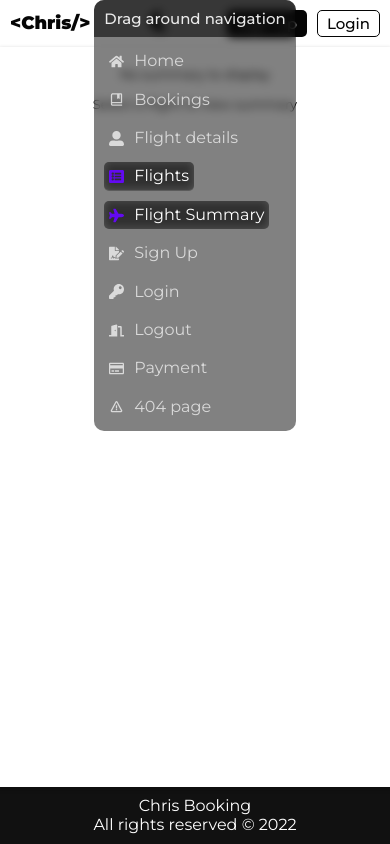
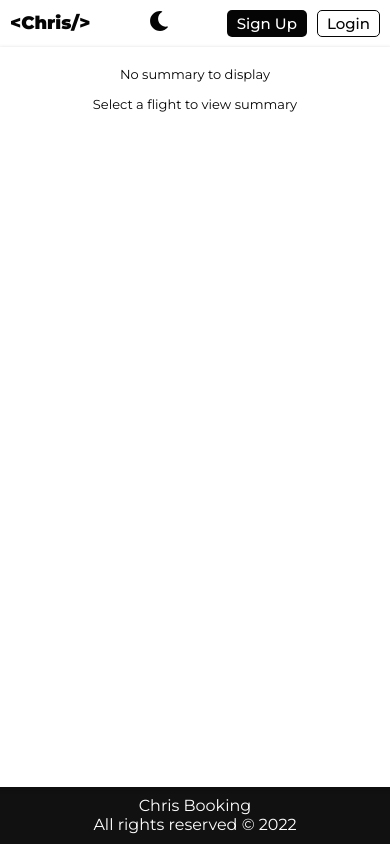
Before and after one commit to Davydx7/Markdown-to-Html-Parser, a React (Create React App) app: page /flights/1 in a window 390 px wide. Built offline with nearby package versions, Linux system fonts and the light colour scheme.

Commit message:
mobile responsive

```diff
--- a/src/components/BookedFlightItem/bookedItem.scss
+++ b/src/components/BookedFlightItem/bookedItem.scss
@@ -35,7 +35,7 @@
 	}
 }
 
-@media (max-width: 768px) {
+@media (max-width: 600px) {
 	.bookedFlightItem {
 		display: grid;
 		grid-template-columns: 1fr 1fr;
--- a/src/components/Button/button.scss
+++ b/src/components/Button/button.scss
@@ -64,7 +64,7 @@
 	}
 }
 
-@media (max-width: 768px) {
+@media (max-width: 600px) {
 	.button {
 		padding: 0.5rem 1rem;
 	}
--- a/src/components/FlightItem/flightItem.scss
+++ b/src/components/FlightItem/flightItem.scss
@@ -35,7 +35,7 @@
 	}
 }
 
-@media (max-width: 768px) {
+@media (max-width: 600px) {
 	.flightItem {
 		display: grid;
 		grid-template-columns: 1fr 1fr;
--- a/src/components/Navigation/navigation.scss
+++ b/src/components/Navigation/navigation.scss
@@ -22,7 +22,7 @@
 
 	&>.pages {
 		display: grid;
-		grid-template-columns: repeat(1, 1fr);
+		grid-template-columns: 1fr;
 		row-gap: 1rem;
 		column-gap: 1rem;
 		align-items: center;
@@ -62,6 +62,10 @@
 			}
 		}
 	}
+}
 
-
+@media (max-width: 600px) {
+	#navigation {
+		display: none;
+	}
 }
--- a/src/components/pageHeader/pageHeader.scss
+++ b/src/components/pageHeader/pageHeader.scss
@@ -25,7 +25,7 @@
 	}
 }
 
-@media (max-width: 768px) {
+@media (max-width: 600px) {
 	.pageHeader {
 		.icons >*{
 			display: none;
--- a/src/routes/Details/details.scss
+++ b/src/routes/Details/details.scss
@@ -41,7 +41,7 @@
 
 }
 
-@media (max-width: 768px) {
+@media (max-width: 600px) {
 	.detailsPage{
 		width: 90%;
 		form {
--- a/src/routes/Home/home.scss
+++ b/src/routes/Home/home.scss
@@ -29,7 +29,7 @@
 	}
 }
 
-@media (max-width: 768px) {
+@media (max-width: 600px) {
 	.home {
 		width: 90%;
 
--- a/src/routes/Login/login.scss
+++ b/src/routes/Login/login.scss
@@ -50,7 +50,7 @@
 	}
 }
 
-@media (max-width: 768px) {
+@media (max-width: 600px) {
 	.loginPage {
 		width: 90%;
 		gap: 1rem;
--- a/src/routes/Payment/payment.scss
+++ b/src/routes/Payment/payment.scss
@@ -112,7 +112,7 @@
 	}
 }
 
-@media (max-width: 768px) {
+@media (max-width: 600px) {
 	.paymentPage {
 		overflow-x: hidden;
 		form {
--- a/src/routes/Signup/signup.scss
+++ b/src/routes/Signup/signup.scss
@@ -53,7 +53,7 @@
 	}
 }
 
-@media (max-width: 768px) {
+@media (max-width: 600px) {
 	.signUpPage {
 		width: 90%;
 		gap: 1rem;
--- a/src/routes/Summary/summary.scss
+++ b/src/routes/Summary/summary.scss
@@ -50,11 +50,6 @@
 			padding: 0.5rem 1rem 0.5rem;
 		}
 
-
-		&>div:nth-child(3n+2) {
-			// margin-left: -1rem;
-		}
-
 		.subtle {
 			color: rgb(var(--primary),.5);
 		}
@@ -83,9 +78,6 @@
 		padding: 1rem;
 		font-size: small;
 
-		>span:nth-child(2n+2) {
-			// justify-self: right;
-		}
 		>span:nth-child(n+5) {
 			font-weight: bold;
 		}
@@ -101,7 +93,7 @@
 	}
 }
 
-@media (max-width: 768px) {
+@media (max-width: 600px) {
 	.summaryPage {
 		width: max-content;
 	}
```
Also changed, not shown: src/styles/index.scss (+0 -7 lines).
